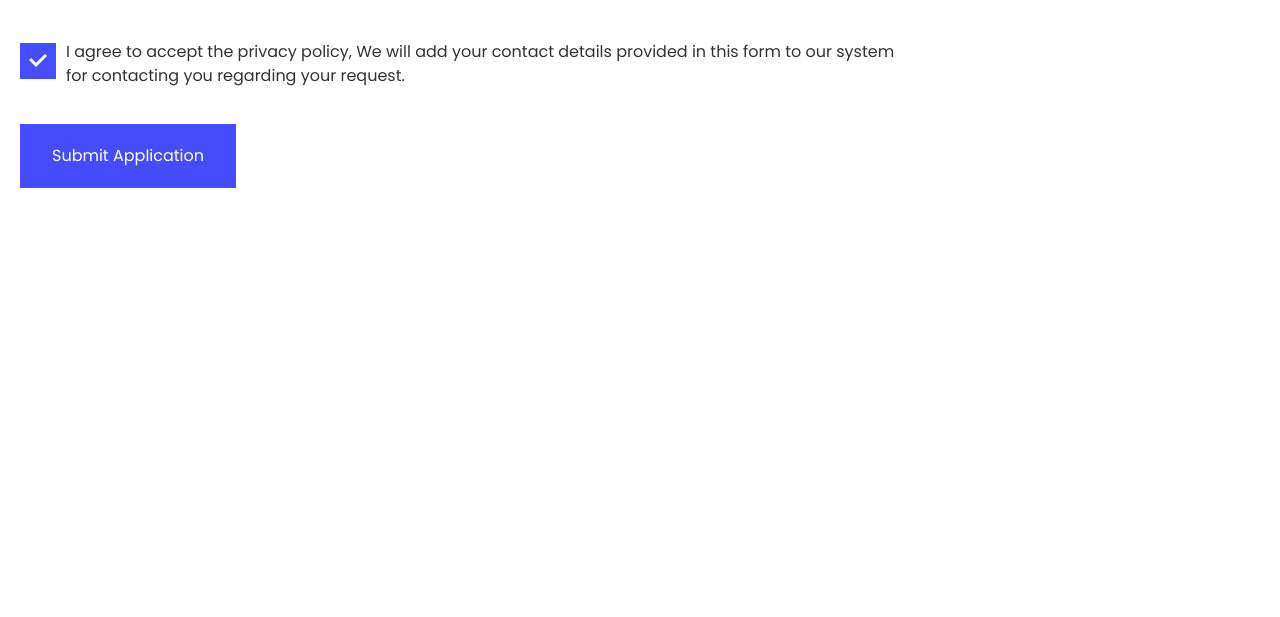
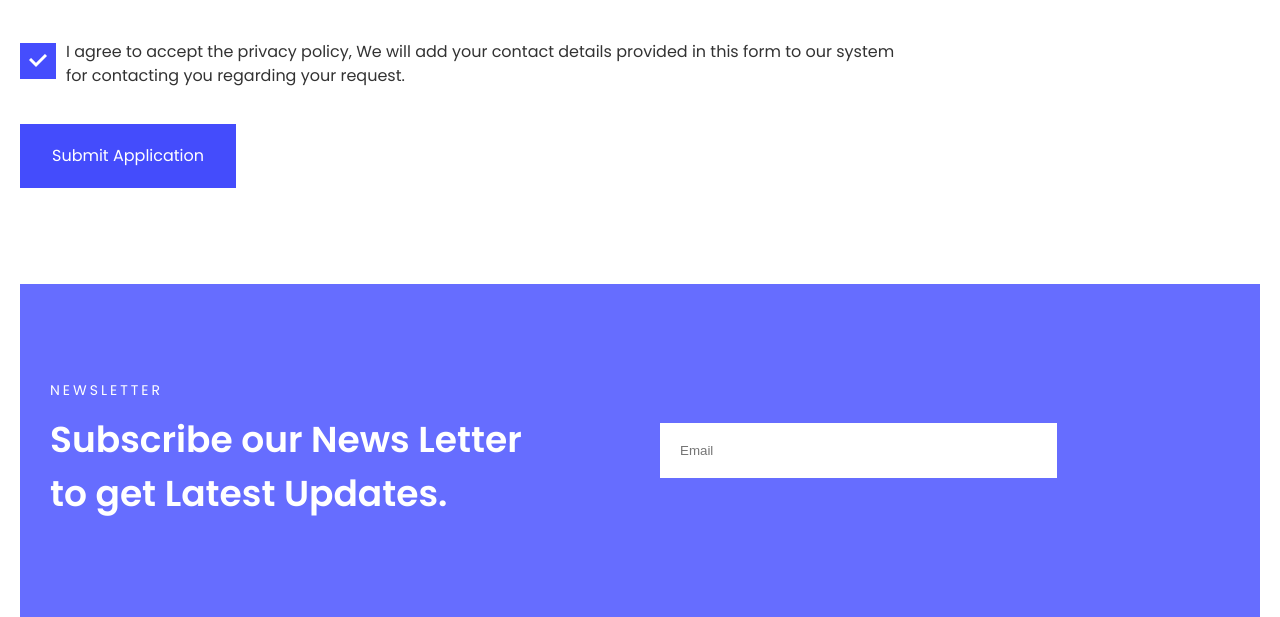
Before and after one commit to salmonbek/project_with_team, a plain HTML site: page pages/carrer-page-inner.html in a window 1280 px wide. Shown: the part 1961-2578 px from the top of the page. Before the commit the page ends 2245 px from the top, so only its background shows below. Drawn offline with Linux system fonts and the light colour scheme.

Commit message:
sdfsjhdfhsgdfjdshfgdsfdsf

```diff
--- a/pages/carrer-page-inner.html
+++ b/pages/carrer-page-inner.html
@@ -163,6 +163,22 @@
             </div>
         </section>
 
+        <section class="subscribe">
+            <div class="container">
+                <div class="subscribe-box">
+                    <div class="subscribe-box__flex">
+                        <div>
+                            <h5 class="subscribe-box__flex__title">NEWSLETTER</h5>
+                            <h1 class="subscribe-box__flex__title2">Subscribe our News Letter
+                                to get Latest Updates.</h1>
+                        </div>
+                        <div>
+                            <input class="subscribe-box__flex__input" placeholder="Email" type="text" name="" id="">
+                        </div>
+                    </div>
+                </div>
+            </div>
+        </section>
     </main>
     <!-- main -->
 
--- a/sass/pages/blog-inner-page.scss
+++ b/sass/pages/blog-inner-page.scss
@@ -211,10 +211,9 @@
 .nav-item-last {
   .nav-link {
     color: var(--secondary-orange, #ffd3af);
-
     font-family: Poppins;
     font-size: 16px;
-    font-style: normal;asasasa
+    font-style: normal;
     font-weight: 500;
     line-height: 24px; /* 150% */
   }
--- a/sass/pages/carrer-page-inner.scss
+++ b/sass/pages/carrer-page-inner.scss
@@ -223,6 +223,48 @@
 
 // main
 .main {
+  .subscribe {
+    .container {
+      .subscribe-box {
+        padding: 96px 30px;
+        background: var(--secondary-blue, #666dff);
+        .subscribe-box__flex {
+          display: flex;
+          align-items: center;
+          flex-wrap: wrap;
+          gap: 122px;
+          .subscribe-box__flex__input {
+            padding: 20px 200px 20px 20px;
+            border: none;
+            outline: none;
+            width: 100%;
+          }
+        }
+        .subscribe-box__flex__title {
+          color: #fff;e
+          font-family: Poppins;
+          font-size: 14px;
+          font-style: normal;
+          font-weight: 500;
+          line-height: 20px; /* 142.857% */
+          letter-spacing: 3px;
+          text-transform: uppercase;
+          margin-bottom: 13px;
+        }
+        .subscribe-box__flex__title2 {
+          color: #fff;
+
+          /* H3 Heading */
+          font-family: Poppins;
+          font-size: 36px;
+          font-style: normal;
+          font-weight: 600;
+          line-height: 54px; /* 150% */
+          max-width: 488px;
+        }
+      }
+    }
+  }
   .form {
     margin-top: 96px;
     .container {
@@ -230,13 +272,11 @@
         padding: 20px 32px;
         background: linear-gradient(180deg, #444cfc 0%, #444cfc 100%);
         color: #fff;
-
-        /* Text link */
         font-family: Poppins;
         font-size: 16px;
         font-style: normal;
         font-weight: 500;
-        line-height: 24px; /* 150% */
+        line-height: 24px;
         margin-bottom: 96px;
       }
       .flex {
@@ -459,4 +499,15 @@
       }
     }
   }
+  .subscribe {
+    .container {
+      .subscribe-box {
+        .subscribe-box__flex {
+          .ubscribe-box__flex__input {
+            padding: 8px 15px 8px 8px;
+          }
+        }
+      }
+    }
+  }
 }
```
Also changed, not shown: assets/css/carrer-page-inner.css, assets/css/carrer-page-inner.min.css.
